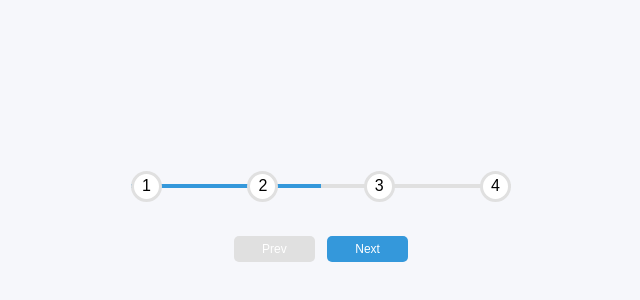
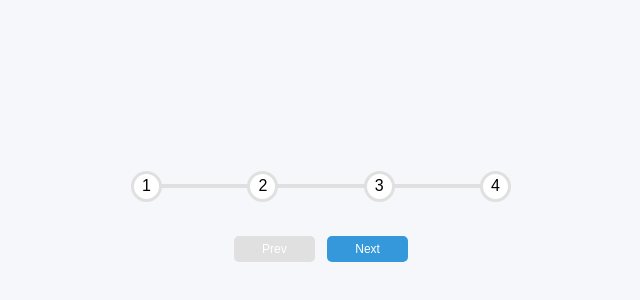
Before and after one commit to sdhanrajaxioned/progress_steps, a plain HTML site: page index.html in a window 1280 px wide. Shown: the part 182-482 px from the top of the page, 319-959 px from the left. Drawn offline with Linux system fonts and the light colour scheme.

Commit message:
fixed progress width

```diff
--- a/assets/css/style.css
+++ b/assets/css/style.css
@@ -146,7 +146,7 @@ main { text-align: center;}
 }
 
 .progress {
-  width: 50%;
+  width: 0;
   height: 4px;
   position: absolute;
   top: 50%;
```
